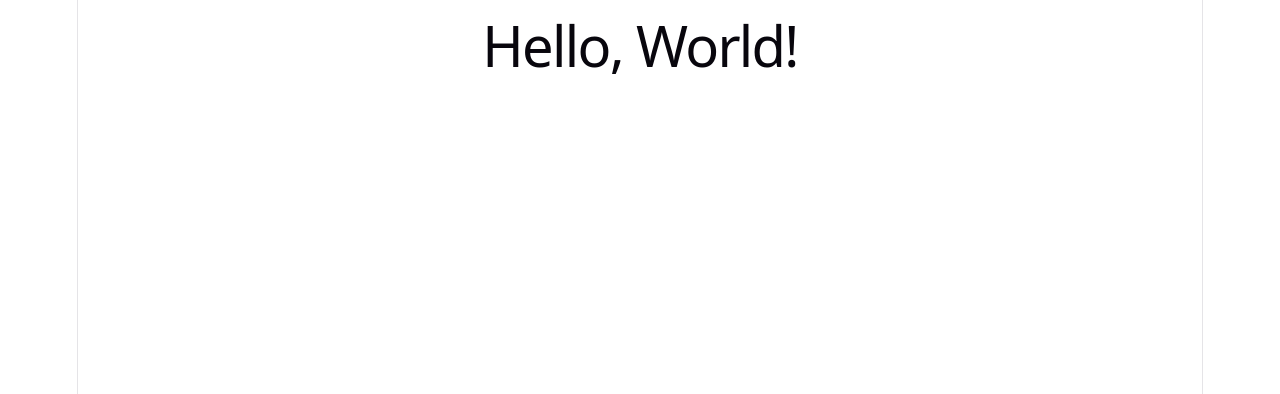
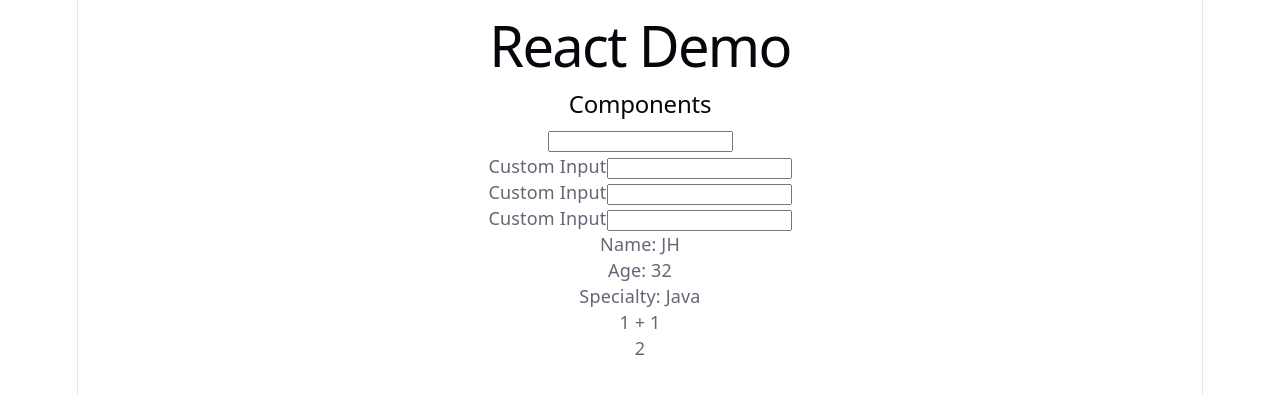
Before and after one commit to JHarry444/react-01-09-js, a React (Vite) app: page / in a window 1280 px wide. Shown: the top 394 px of the page. Built offline with nearby package versions, Linux system fonts and the light colour scheme.

Commit message:
components

```diff
--- a/src/App.jsx
+++ b/src/App.jsx
@@ -1,8 +1,24 @@
+import Input from "./Input"
+import Trainer from "./Trainer"
 
 function App() {
   return (
     <div>
-      <h1>Hello, World!</h1>
+      <h1>React Demo</h1>
+      <div>
+        <h2>Components</h2>
+        <input type="text" />
+        <br />
+        <Input />
+        <br />
+        <Input />
+        <br />
+        <Input />
+        <br />
+        <Trainer />
+        <p>1 + 1</p>
+        <p>{1 + 1}</p>
+      </div>
     </div>
   )
 }
--- /dev/null
+++ b/src/Input.jsx
@@ -0,0 +1,10 @@
+function Input() {
+    return (
+        <label>
+            Custom Input
+            <input type="text" />
+        </label>
+    )
+}
+
+export default Input
--- /dev/null
+++ b/src/Trainer.jsx
@@ -0,0 +1,17 @@
+// <> is a React fragment, used to group multiple elements without adding extra nodes to the DOM.
+
+const Trainer = () => {
+    const name = "JH";
+    const age = 32;
+    const specialty = "Java";
+    return (
+        <>
+            <p>Name: {name}</p>
+            <p>Age: {age}</p>
+            <p>Specialty: {specialty}</p>
+        </>
+    );
+
+
+}
+export default Trainer;
```
